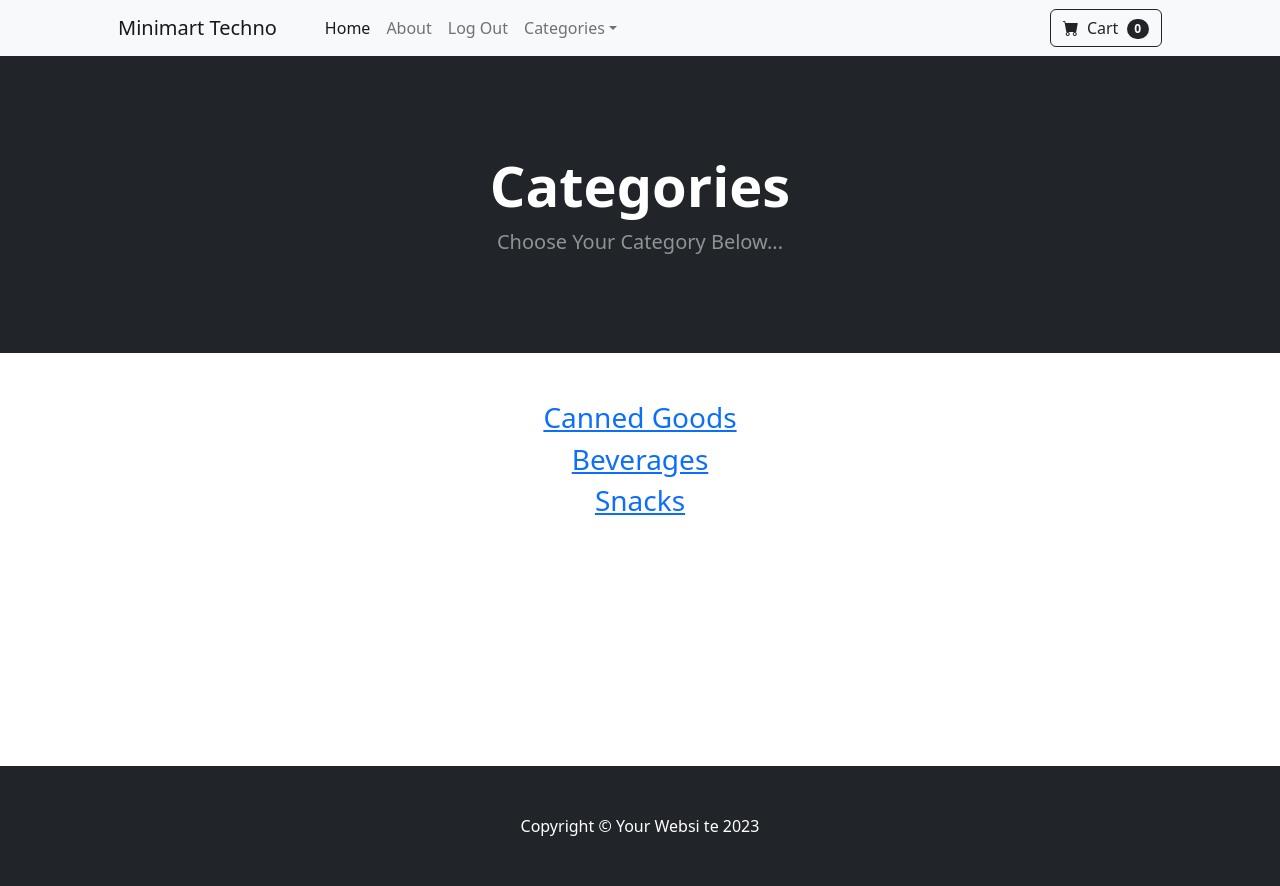
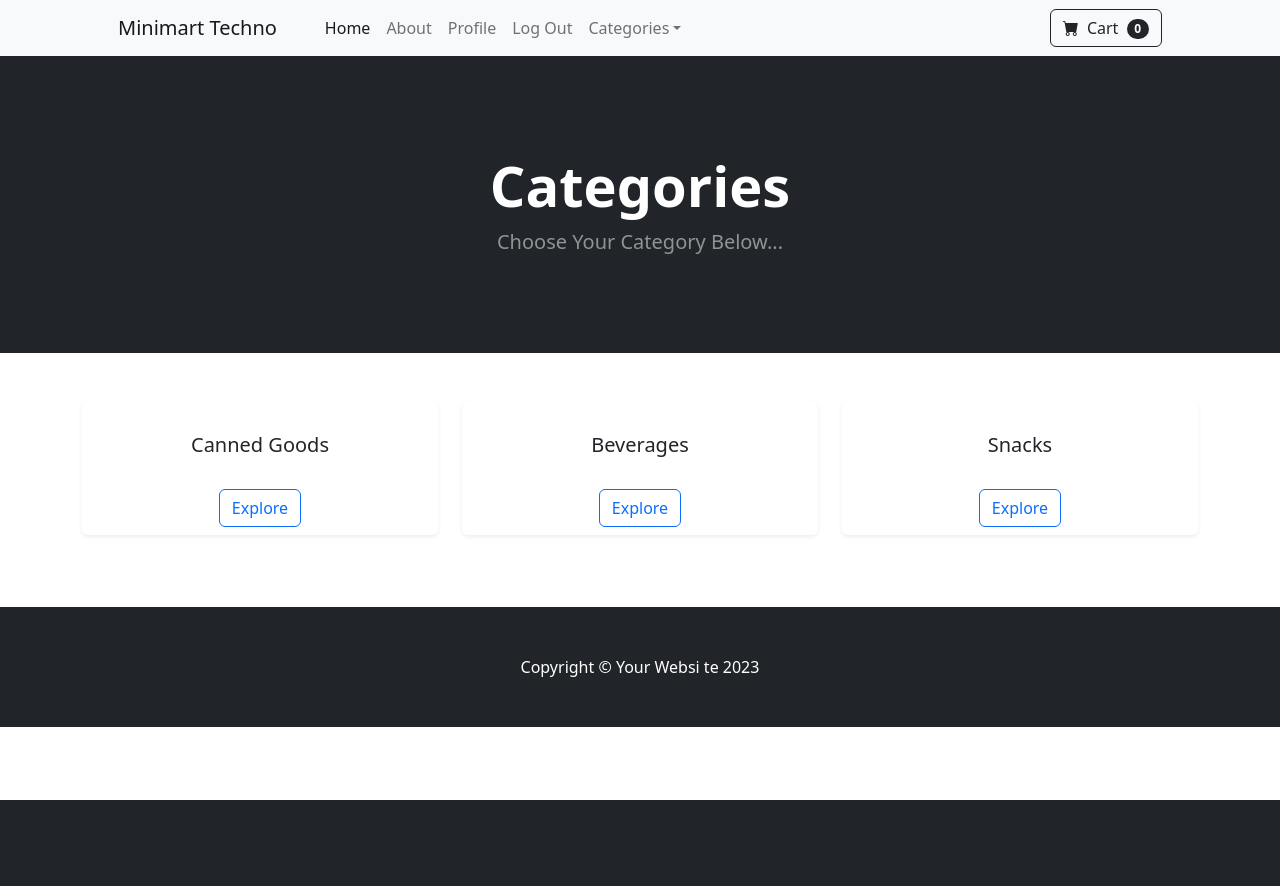
Before and after one commit to jneil-llorente/minimart-django, a Django app: page /category_summary/ in a window 1280 px wide. After the commit the page ends 800 px from the top, so only its background shows below. Run offline with Django 5.2, Linux system fonts and the light colour scheme; a user stored in the database is signed in; data comes from the database, SQL or seed files in the repository; both versions use the stored data as it was after the commit.

Commit message:
second commit

```diff
--- a/store/templates/category_summary.html
+++ b/store/templates/category_summary.html
@@ -12,19 +12,41 @@
     </div>
 </header>
 
-<div class="container">
-    <div class ="row">
-        <center>
-            <div class="col-8">
-                <br/><br/>
-                {% for category in categories %}
-                <h3><a href="{% url 'category' category %}">{{ category }}</a></h3>
-
-                {% endfor %}
-<br/><br/><br/><br/><br/><br/><br/><br/><br/><br/>
+<!-- Categories Section -->
+<div class="container my-5">
+    <div class="row justify-content-center">
+        {% for category in categories %}
+        <div class="col-lg-4 col-md-6 mb-4">
+            <div class="card h-100 text-center border-0 shadow-sm category-card">
+                <div class="card-body">
+                    <div class="icon-container mb-3">
+                        <i class="fas fa-th fa-3x"></i> <!-- Different icon style -->
+                    </div>
+                    <h5 class="card-title">{{ category }}</h5>
+                </div>
+                <div class="card-footer border-0 bg-transparent">
+                    <a href="{% url 'category' category %}" class="btn btn-outline-primary">Explore</a>
+                </div>
             </div>
-        </center>
+        </div>
+        {% endfor %}
     </div>
 </div>
 
 {% endblock %}
+
+<style>
+.category-card {
+    transition: transform 0.3s, box-shadow 0.3s;
+}
+.category-card:hover {
+    transform: translateY(-10px);
+    box-shadow: 0 4px 8px rgba(0, 0, 0, 0.2);
+}
+.icon-container {
+    background-color: #f8f9fa;
+    border-radius: 50%;
+    display: inline-block;
+    padding: 20px;
+}
+</style>
--- a/store/templates/navbar.html
+++ b/store/templates/navbar.html
@@ -9,6 +9,7 @@
                 <li class="nav-item"><a class="nav-link" href="{% url 'about' %}">About</a></li>
 
                 {% if user.is_authenticated %}
+                <li class="nav-item"><a class="nav-link" href="{% url 'update_user' %}">Profile</a></li>
                 <li class="nav-item"><a class="nav-link" href="{% url 'logout' %}">Log Out</a></li>
                 {% else %}
                 <li class="nav-item"><a class="nav-link" href="{% url 'login' %}
--- a/store/urls.py
+++ b/store/urls.py
@@ -7,6 +7,8 @@ urlpatterns = [
     path('login/', views.login_user, name='login'),
     path('logout/', views.logout_user, name='logout'),
     path('register/', views.register_user, name='register'),
+    path('update_password/', views.update_password, name='update_password'),
+    path('update_user/', views.update_user, name='update_user'),
     path('product/<int:pk>', views.product, name='product'),
     path('category/<str:foo>', views.category, name='category'),
     path('category_summary/', views.category_summary, name='category_summary'),
--- a/store/views.py
+++ b/store/views.py
@@ -4,9 +4,56 @@ from django.contrib.auth import authenticate, login, logout
 from django.contrib import messages
 from django.contrib.auth.models import User
 from django.contrib.auth.forms import UserCreationForm
-from .forms import SignUpForm
+from .forms import SignUpForm, UpdateUserForm, ChangePasswordForm
 from django import forms
 # Create your views here.
+def update_password(request):
+    if request.user.is_authenticated:
+        current_user = request.user
+        # Did they fill out the form
+        if request.method == 'POST':
+            form = ChangePasswordForm(current_user, request.POST)
+            # Is the form valid
+            if form.is_valid():
+                form.save()
+                messages.success(request, "Your Password Has Been Updated....")
+                login(request, current_user)
+                return redirect('update_user')
+            else:
+                for error in list(form.errors.values()):
+                    messages.error(request, error)
+                    return redirect('update_password')
+
+        else:
+            form = ChangePasswordForm(current_user)
+            return render(request, "update_password.html", {'form': form})
+    else:
+        messages.success(request, "You Must Be Logged In To View That Page...")
+        return redirect('home')
+
+
+
+
+    return render(request, 'update_password.html', {})
+
+
+def update_user(request):
+    if request.user.is_authenticated:
+        current_user = User.objects.get(id=request.user.id)
+        user_form = UpdateUserForm(request.POST or None, instance=current_user)
+
+        if user_form.is_valid():
+            user_form.save()
+
+            login(request, current_user)
+            messages.success(request, "User Has Been Updated!!")
+            return redirect('home')
+        return render(request, 'update_user.html', {'user_form': user_form})
+    else:
+        messages.success(request, "You Must Be Logged In To Access That Page...")
+        return redirect('home')
+
+    return render(request, 'update_user.html', {})
 
 def category_summary(request):
     categories = Category.objects.all()
```
Also changed, not shown: store/forms.py (+40 -1 lines), db.sqlite3.
